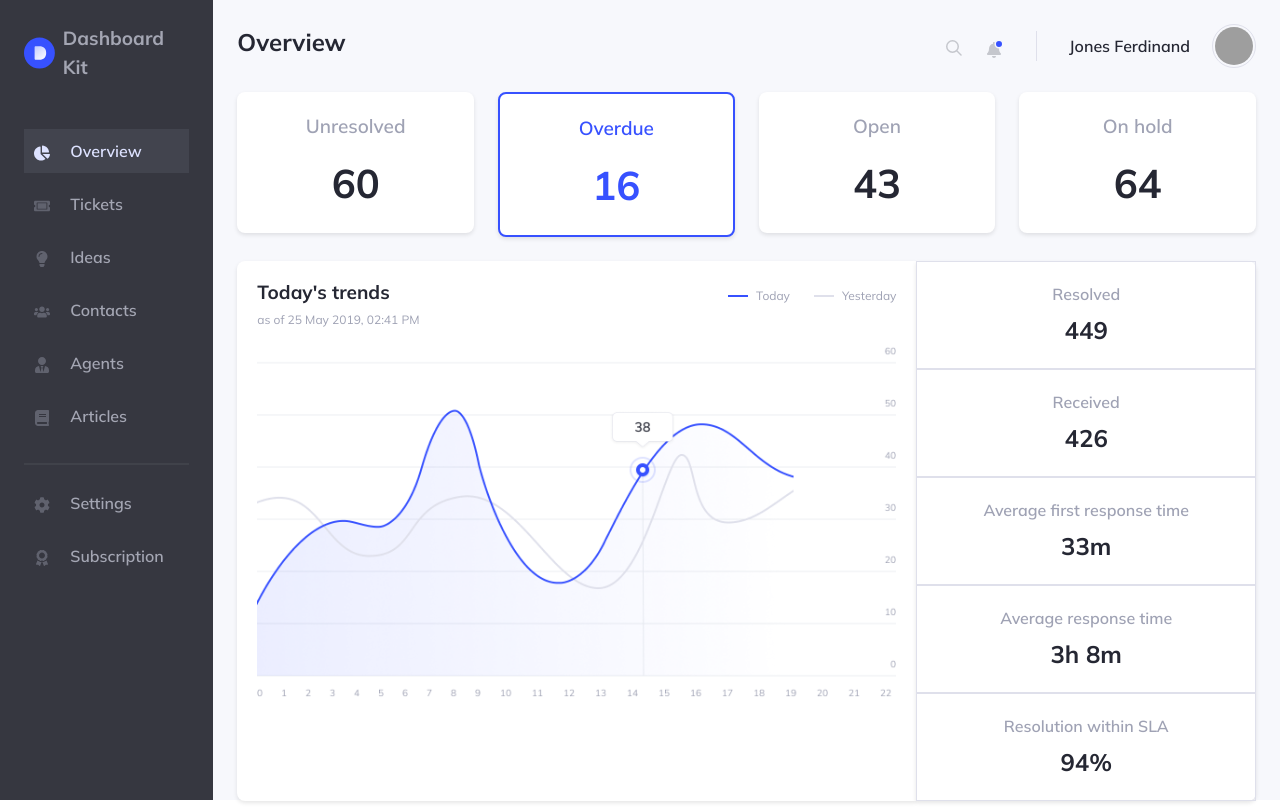
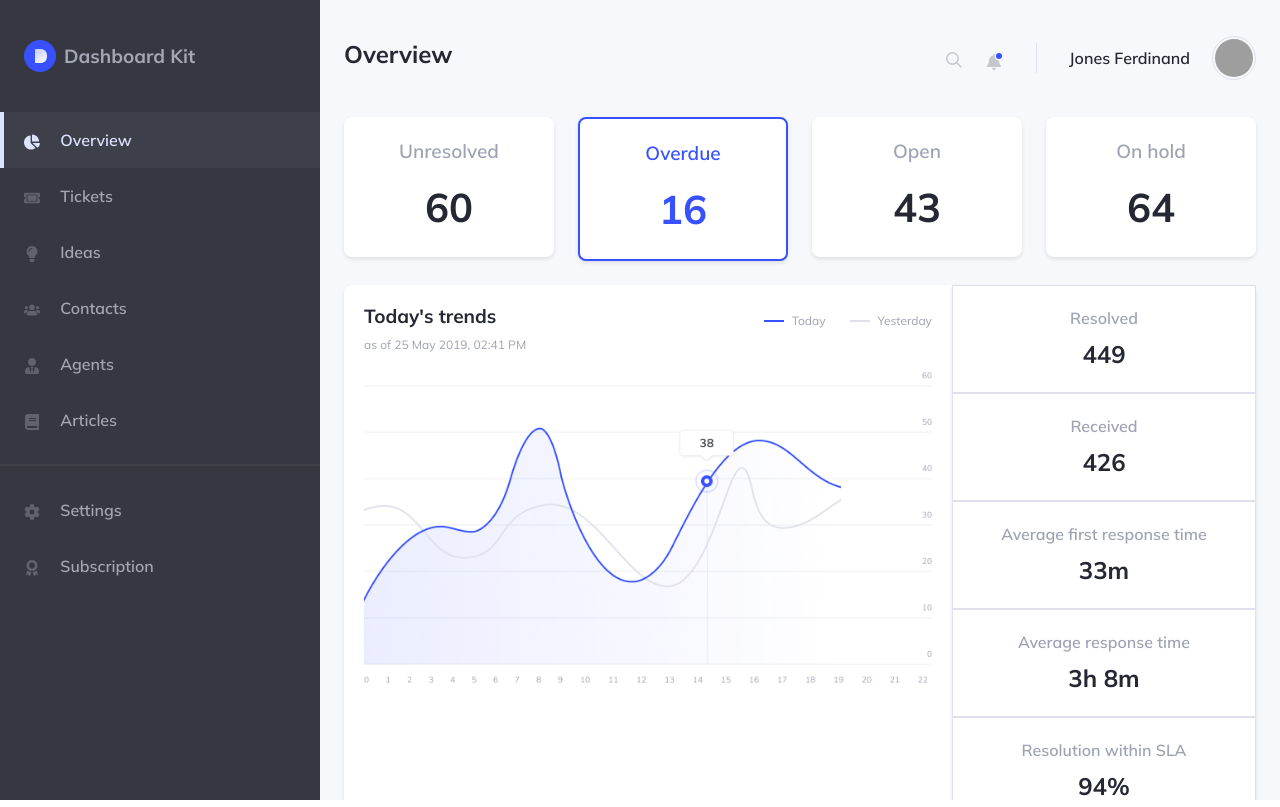
Before and after one commit to michelle-yiu/INM320SBB_Group3_A5_A6, a website: page public/index.html in a window 1280 px wide. Shown: the top 807 px of the page. Drawn offline with nearby package versions, Linux system fonts and the light colour scheme; grey boxes are pictures that could not be loaded.

Commit message:
Detailing on side bar

```diff
--- a/package.json
+++ b/package.json
@@ -7,7 +7,6 @@
     "watch": "sass --watch src/scss:public/assets/css",
     "start": "concurrently \"npm run watch\" \"npm run dev\""
   },
-
   "keywords": [],
   "author": "",
   "license": "ISC",
--- a/public/index.html
+++ b/public/index.html
@@ -13,10 +13,9 @@
 <body>
     <div class="container-fluid">
         <div class="row">
-            <aside class="col-md-2 p-4">
-                <div class="d-flex align-items-center mb-5">
-                    <svg class="me-2" width="32" height="32" viewBox="0 0 32 32" fill="none"
-                        xmlns="http://www.w3.org/2000/svg">
+            <aside class="col-lg-3 py-4 px-0">
+                <div class="d-flex align-items-center py-3 px-4 mb-4">
+                    <svg class="me-2" width="32" height="32" viewBox="0 0 32 32" fill="none" xmlns="http://www.w3.org/2000/svg">
                         <circle cx="16" cy="16" r="16" fill="#3751FF" />
                         <path
                             d="M11 10C11 9.44772 11.4477 9 12 9H15.9905C18.2127 9 19.9333 9.60955 21.1524 10.8287C22.3841 12.0478 23 13.765 23 15.9803C23 18.2088 22.3841 19.9391 21.1524 21.1713C19.9333 22.3904 18.2127 23 15.9905 23H12C11.4477 23 11 22.5523 11 22V10Z"
@@ -32,10 +31,9 @@
                     <div class="logo">Dashboard Kit</div>
                 </div>
 
-
                 <ul class="nav flex-column">
                     <li class="nav-item">
-                        <a class="nav-link active" href="#">
+                        <a class="nav-link px-4 py-3 active" href="#">
                             <svg class="me-3" width="16" height="16" viewBox="0 0 16 16" fill="none"
                                 xmlns="http://www.w3.org/2000/svg">
                                 <g clip-path="url(#clip0_584_253)">
@@ -49,17 +47,22 @@
                                     </clipPath>
                                 </defs>
                             </svg>
-                            Overview</a>
+                            Overview
+                        </a>
                     </li>
-                    <li class="nav-item"><a class="nav-link" href="#">
+                    <li class="nav-item">
+                        <a class="nav-link px-4 py-3" href="#">
                             <svg class="me-3" width="16" height="16" viewBox="0 0 16 16" fill="none"
                                 xmlns="http://www.w3.org/2000/svg">
                                 <path opacity="0.4"
                                     d="M3.55556 5.33334H12.4444V10.6667H3.55556V5.33334ZM14.6667 8C14.6667 8.73639 15.2636 9.33334 16 9.33334V12C16 12.7364 15.4031 13.3333 14.6667 13.3333H1.33333C0.596944 13.3333 0 12.7364 0 12V9.33334C0.736389 9.33334 1.33333 8.73639 1.33333 8C1.33333 7.26362 0.736389 6.66667 0 6.66667V4.00001C0 3.26362 0.596944 2.66667 1.33333 2.66667H14.6667C15.4031 2.66667 16 3.26362 16 4.00001V6.66667C15.2636 6.66667 14.6667 7.26362 14.6667 8ZM13.3333 5.11112C13.3333 4.74292 13.0349 4.44445 12.6667 4.44445H3.33333C2.96514 4.44445 2.66667 4.74292 2.66667 5.11112V10.8889C2.66667 11.2571 2.96514 11.5556 3.33333 11.5556H12.6667C13.0349 11.5556 13.3333 11.2571 13.3333 10.8889V5.11112Z"
                                     fill="#9FA2B4" />
                             </svg>
-                            Tickets</a></li>
-                    <li class="nav-item"><a class="nav-link" href="#">
+                            Tickets
+                        </a>
+                    </li>
+                    <li class="nav-item">
+                        <a class="nav-link px-4 py-3" href="#">
                             <svg class="me-3" width="16" height="16" viewBox="0 0 16 16" fill="none"
                                 xmlns="http://www.w3.org/2000/svg">
                                 <g clip-path="url(#clip0_584_261)">
@@ -73,33 +76,45 @@
                                     </clipPath>
                                 </defs>
                             </svg>
-                            Ideas</a></li>
-                    <li class="nav-item"><a class="nav-link" href="#">
+                            Ideas
+                        </a>
+                    </li>
+                    <li class="nav-item">
+                        <a class="nav-link px-4 py-3" href="#">
                             <svg class="me-3" width="16" height="16" viewBox="0 0 16 16" fill="none"
                                 xmlns="http://www.w3.org/2000/svg">
                                 <path opacity="0.4"
                                     d="M2.4 7.2C3.2825 7.2 4 6.4825 4 5.6C4 4.7175 3.2825 4 2.4 4C1.5175 4 0.8 4.7175 0.8 5.6C0.8 6.4825 1.5175 7.2 2.4 7.2ZM13.6 7.2C14.4825 7.2 15.2 6.4825 15.2 5.6C15.2 4.7175 14.4825 4 13.6 4C12.7175 4 12 4.7175 12 5.6C12 6.4825 12.7175 7.2 13.6 7.2ZM14.4 8H12.8C12.36 8 11.9625 8.1775 11.6725 8.465C12.68 9.0175 13.395 10.015 13.55 11.2H15.2C15.6425 11.2 16 10.8425 16 10.4V9.6C16 8.7175 15.2825 8 14.4 8ZM8 8C9.5475 8 10.8 6.7475 10.8 5.2C10.8 3.6525 9.5475 2.4 8 2.4C6.4525 2.4 5.2 3.6525 5.2 5.2C5.2 6.7475 6.4525 8 8 8ZM9.92 8.8H9.7125C9.1925 9.05 8.615 9.2 8 9.2C7.385 9.2 6.81 9.05 6.2875 8.8H6.08C4.49 8.8 3.2 10.09 3.2 11.68V12.4C3.2 13.0625 3.7375 13.6 4.4 13.6H11.6C12.2625 13.6 12.8 13.0625 12.8 12.4V11.68C12.8 10.09 11.51 8.8 9.92 8.8ZM4.3275 8.465C4.0375 8.1775 3.64 8 3.2 8H1.6C0.7175 8 0 8.7175 0 9.6V10.4C0 10.8425 0.3575 11.2 0.8 11.2H2.4475C2.605 10.015 3.32 9.0175 4.3275 8.465Z"
                                     fill="#9FA2B4" />
                             </svg>
-                            Contacts</a></li>
-                    <li class="nav-item"><a class="nav-link" href="#">
+                            Contacts
+                        </a>
+                    </li>
+                    <li class="nav-item">
+                        <a class="nav-link px-4 py-3" href="#">
                             <svg class="me-3" width="16" height="16" viewBox="0 0 16 16" fill="none"
                                 xmlns="http://www.w3.org/2000/svg">
                                 <path opacity="0.4"
                                     d="M8 8C10.2094 8 12 6.20937 12 4C12 1.79063 10.2094 0 8 0C5.79063 0 4 1.79063 4 4C4 6.20937 5.79063 8 8 8ZM10.9937 9.01875L9.5 15L8.5 10.75L9.5 9H6.5L7.5 10.75L6.5 15L5.00625 9.01875C2.77812 9.125 1 10.9469 1 13.2V14.5C1 15.3281 1.67188 16 2.5 16H13.5C14.3281 16 15 15.3281 15 14.5V13.2C15 10.9469 13.2219 9.125 10.9937 9.01875Z"
                                     fill="#9FA2B4" />
                             </svg>
-                            Agents</a></li>
-                    <li class="nav-item"><a class="nav-link" href="#">
+                            Agents
+                        </a>
+                    </li>
+                    <li class="nav-item">
+                        <a class="nav-link px-4 py-3" href="#">
                             <svg class="me-3" width="16" height="16" viewBox="0 0 16 16" fill="none"
                                 xmlns="http://www.w3.org/2000/svg">
                                 <path opacity="0.4"
                                     d="M15 11.25V0.75C15 0.334375 14.6656 0 14.25 0H4C2.34375 0 1 1.34375 1 3V13C1 14.6562 2.34375 16 4 16H14.25C14.6656 16 15 15.6656 15 15.25V14.75C15 14.5156 14.8906 14.3031 14.7219 14.1656C14.5906 13.6844 14.5906 12.3125 14.7219 11.8313C14.8906 11.6969 15 11.4844 15 11.25ZM5 4.1875C5 4.08437 5.08437 4 5.1875 4H11.8125C11.9156 4 12 4.08437 12 4.1875V4.8125C12 4.91563 11.9156 5 11.8125 5H5.1875C5.08437 5 5 4.91563 5 4.8125V4.1875ZM5 6.1875C5 6.08437 5.08437 6 5.1875 6H11.8125C11.9156 6 12 6.08437 12 6.1875V6.8125C12 6.91563 11.9156 7 11.8125 7H5.1875C5.08437 7 5 6.91563 5 6.8125V6.1875ZM12.9187 14H4C3.44688 14 3 13.5531 3 13C3 12.45 3.45 12 4 12H12.9187C12.8594 12.5344 12.8594 13.4656 12.9187 14Z"
                                     fill="#9FA2B4" />
                             </svg>
-                            Articles</a></li>
+                            Articles
+                        </a>
+                    </li>
                     <hr>
-                    <li class="nav-item"><a class="nav-link" href="#">
+                    <li class="nav-item">
+                        <a class="nav-link px-4 py-3" href="#">
                             <svg class="me-3" width="16" height="16" viewBox="0 0 16 16" fill="none"
                                 xmlns="http://www.w3.org/2000/svg">
                                 <g clip-path="url(#clip0_584_277)">
@@ -113,8 +128,11 @@
                                     </clipPath>
                                 </defs>
                             </svg>
-                            Settings</a></li>
-                    <li class="nav-item"><a class="nav-link" href="#">
+                            Settings
+                        </a>
+                    </li>
+                    <li class="nav-item">
+                        <a class="nav-link px-4 py-3" href="#">
                             <svg class="me-3" width="16" height="16" viewBox="0 0 16 16" fill="none"
                                 xmlns="http://www.w3.org/2000/svg">
                                 <g clip-path="url(#clip0_584_281)">
@@ -128,14 +146,16 @@
                                     </clipPath>
                                 </defs>
                             </svg>
-                            Subscription</a></li>
+                            Subscription
+                        </a>
+                    </li>
                 </ul>
             </aside>
 
-            <main class="col-md-10 p-4">
+            <main class="col-lg-9 p-4">
                 <div class="row mb-4">
                     <div class="col-md-12 d-flex justify-content-between align-items-center">
-                        <h2>Overview</h2>
+                        <h2 class="py-3">Overview</h2>
                         <div class="user-profile-container d-flex align-items-center">
                             <div class="search-icon">
                                 <svg width="16" height="16" viewBox="0 0 16 16" fill="none"
@@ -247,7 +267,7 @@
                 </div>
 
                 <div class="row g-4">
-                    <div class="col-md-6">
+                    <div class="col-md-12 col-lg-6">
                         <div class="custom-card">
                             <div class="custom-card-title">
                                 <div class="d-flex justify-content-between align-items-center mb-2">
@@ -276,7 +296,7 @@
                             </div>
                         </div>
                     </div>
-                    <div class="col-md-6">
+                    <div class="col-md-12 col-lg-6">
                         <div class="custom-card">
                             <div class="custom-card-title">
                                 <div class="d-flex justify-content-between align-items-center mb-2">
--- a/src/scss/style.scss
+++ b/src/scss/style.scss
@@ -23,9 +23,9 @@ body {
 
 aside {
     height: auto;
-    padding-top: 37px;
-    padding-left: 32px;
+    padding: 37px 32px;
     background-color: #363740;
+    overflow-y: scroll;
 }
 
 aside .logo {
@@ -35,16 +35,24 @@ aside .logo {
 }
 
 aside .nav-link {
-    padding: 10px;
     font-size: 16px;
     color: #a4a6b3;
-    margin-bottom: 9px;
 }
 
 aside .nav-link.active {
     font-size: 16px;
-    color: #DDe2FF;
-    background-color: #9fa2b41f;
+    color: #DDE2FF;
+    background-color: #3E4049;
+    border-left: 4px solid #DDE2FF;
+
+    & > * {
+        margin-left: -4px;
+    }
+}
+
+aside .nav-link:hover {
+    color: #DDE2FF;
+    background-color: #3E4049;
 }
 
 hr {
@@ -55,6 +63,7 @@ hr {
 main {
     background-color: #f7f8fc;
     height: 100vh;
+    overflow-y: scroll;
 }
 
 h2 {
```
Also changed, not shown: public/assets/css/style.css, 1 other file.
